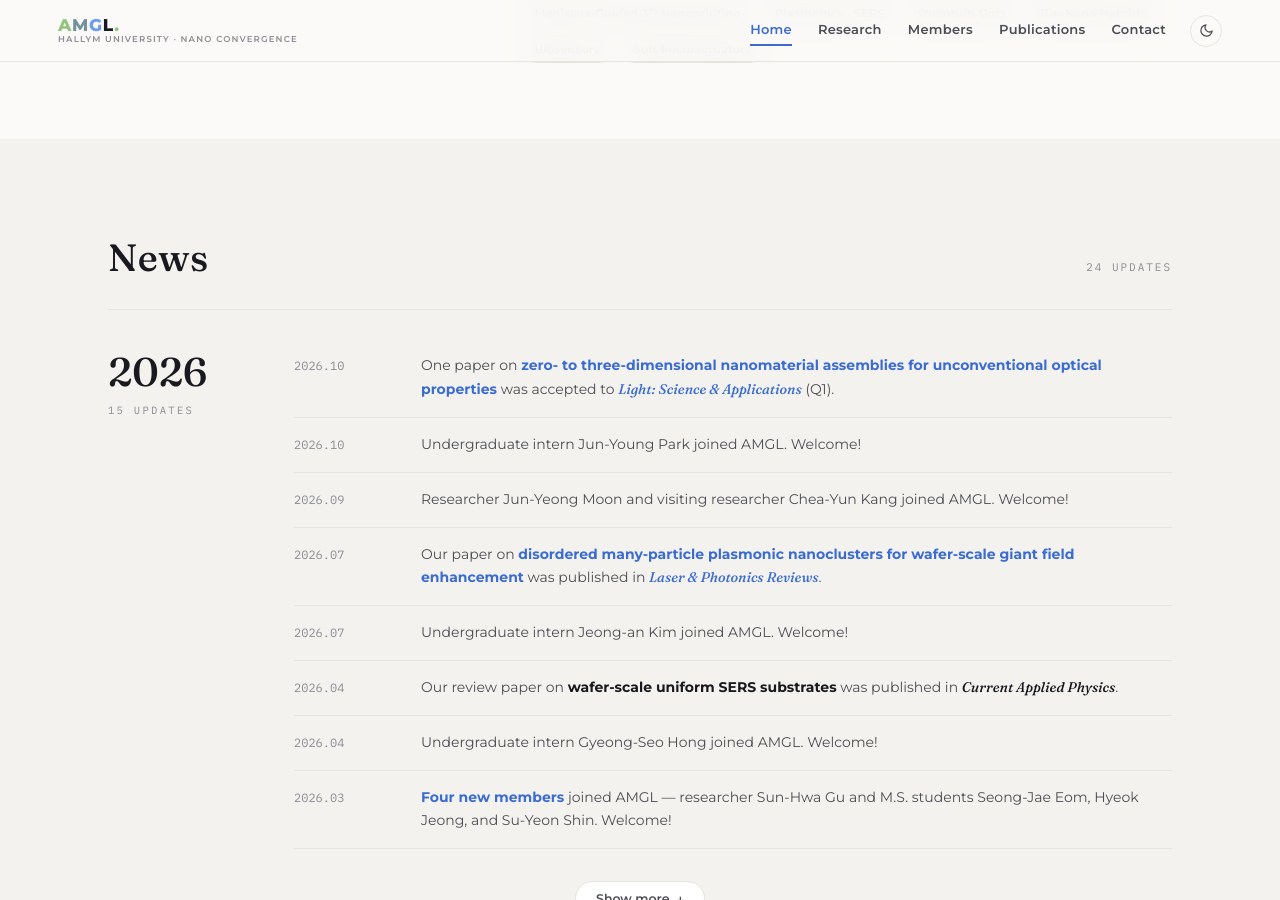
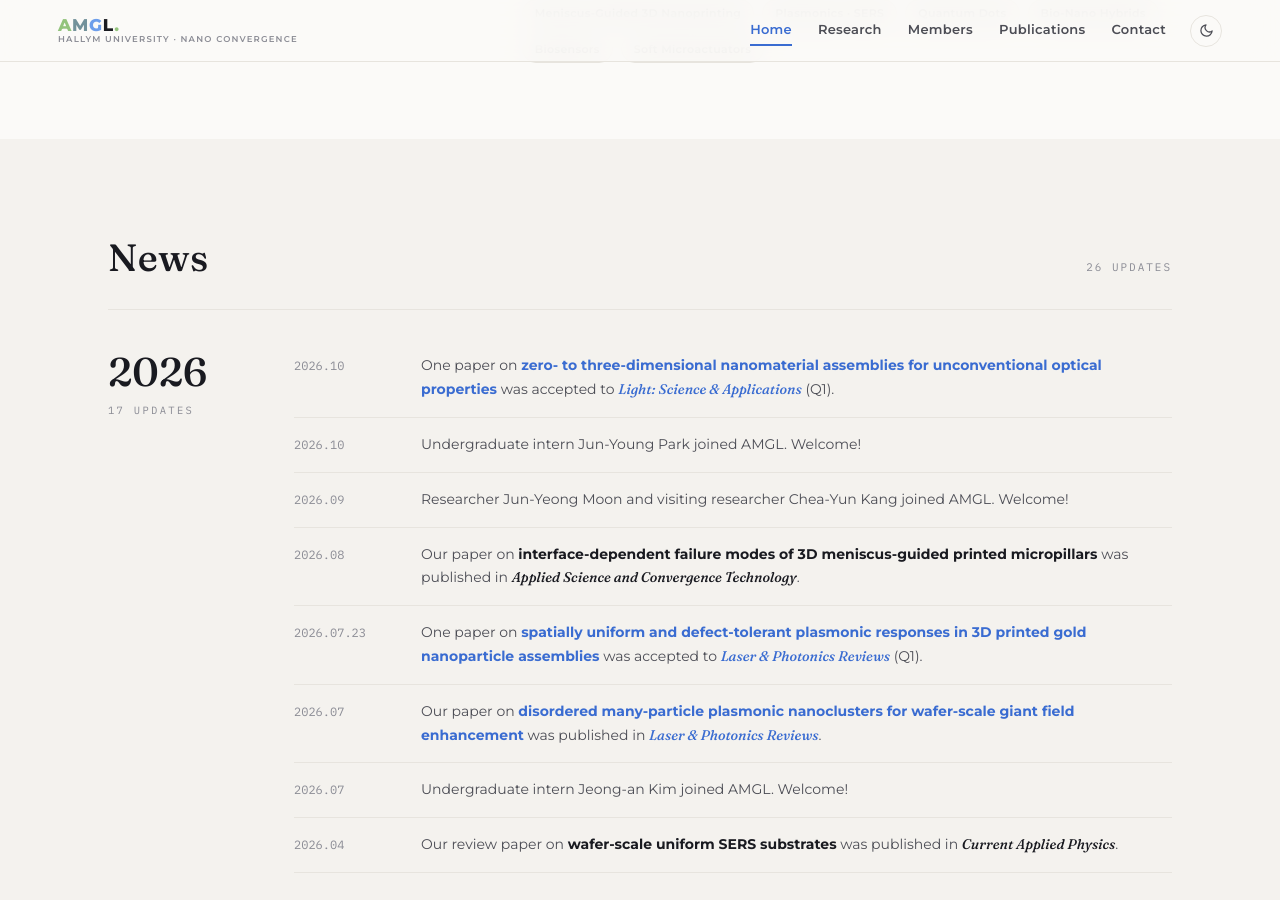
Before and after one commit to HTKRS/AMGL, a Jekyll site: the page built from index.html, in a window 1280 px wide and 900 px high, scrolled down 1102 px. Built offline with Jekyll 4.4.1, drawn with Linux system fonts in a browser that asks for light colours.

Commit message:
News: ASCT 2026 publication and Laser & Photonics Reviews acceptance
Co-Authored-By: Claude Opus 5.5 <noreply@anthropic.com>
Claude-Session: https://claude.ai/code/session_014MjFUYNzG7DBT4vULP884G

```diff
--- a/_data/news.yml
+++ b/_data/news.yml
@@ -7,6 +7,12 @@
 - date: "2026.09"
   text: "Researcher Jun-Yeong Moon and visiting researcher Chea-Yun Kang joined AMGL. Welcome!"
   highlight: false
+- date: "2026.08"
+  text: "Our paper on **interface-dependent failure modes of 3D meniscus-guided printed micropillars** was published in ***Applied Science and Convergence Technology***."
+  highlight: false
+- date: "2026.07.23"
+  text: "One paper on **spatially uniform and defect-tolerant plasmonic responses in 3D printed gold nanoparticle assemblies** was accepted to ***Laser & Photonics Reviews*** (Q1)."
+  highlight: true
 - date: "2026.07"
   text: "Our paper on **disordered many-particle plasmonic nanoclusters for wafer-scale giant field enhancement** was published in ***Laser & Photonics Reviews***."
   highlight: true
```
